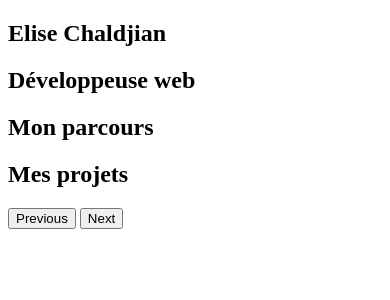
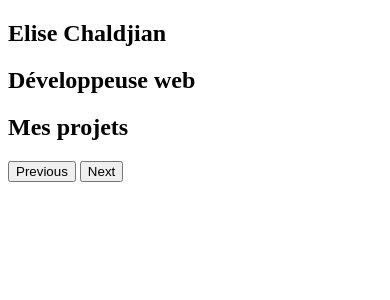
Before and after one commit to elisechldn/Checkpoint4, a Symfony app: template templates/front/portefolio.html.twig in a window 390 px wide. Shown: the part 88-388 px from the top of the page. Run offline with Twig, Linux system fonts and the light colour scheme; the template is opened without the code that fills it, so the values that code supplies are empty; some libraries are stand-ins or nearby versions.

Commit message:
Ajout de nouvelles variables pour le responsive des titres, modification du responsive

```diff
--- a/templates/front/portefolio.html.twig
+++ b/templates/front/portefolio.html.twig
@@ -24,7 +24,7 @@
         </div>
     </section>
     <section class="pf-formation slide-in-fwd-left" id="pf-formation">
-        <h2>Mon parcours</h2>
+        <!--<h2>Mon parcours</h2>-->
         {% include 'includes/_parcours2.html.twig' %}
     </section>
     <section class="pf-projet" id="pf-projet">
--- a/templates/includes/_parcours2.html.twig
+++ b/templates/includes/_parcours2.html.twig
@@ -1,6 +1,6 @@
-<div class="div-left-pf">
+<div class="div-left-pf col">
 	<div
-		class="div-parcours-pf">
+		class="div-parcours-pf row">
 		{% for formation in formations %}
         {# Code du contenu ici #}
 		<h3>{{ formation.nomDiplome }}</h3>
@@ -10,9 +10,9 @@
 	</div>
 </div>
 {# Div de droite = container de la div des infos #}
-<div class="div-right-pf">
+<div class="div-right-pf col">
 	<div
-		class="div-parcours-pf">
+		class="div-parcours-pf row">
         {# Code du contenu ici #}
 		{% for experience in experiences %}
 		<h3>{{ experience.poste }}</h3>
```
Also changed, not shown: assets/styles/_formation.scss (+1 -13 lines), assets/styles/portefolio.scss (+26 -0 lines), assets/styles/variables.scss (+14 -0 lines).
